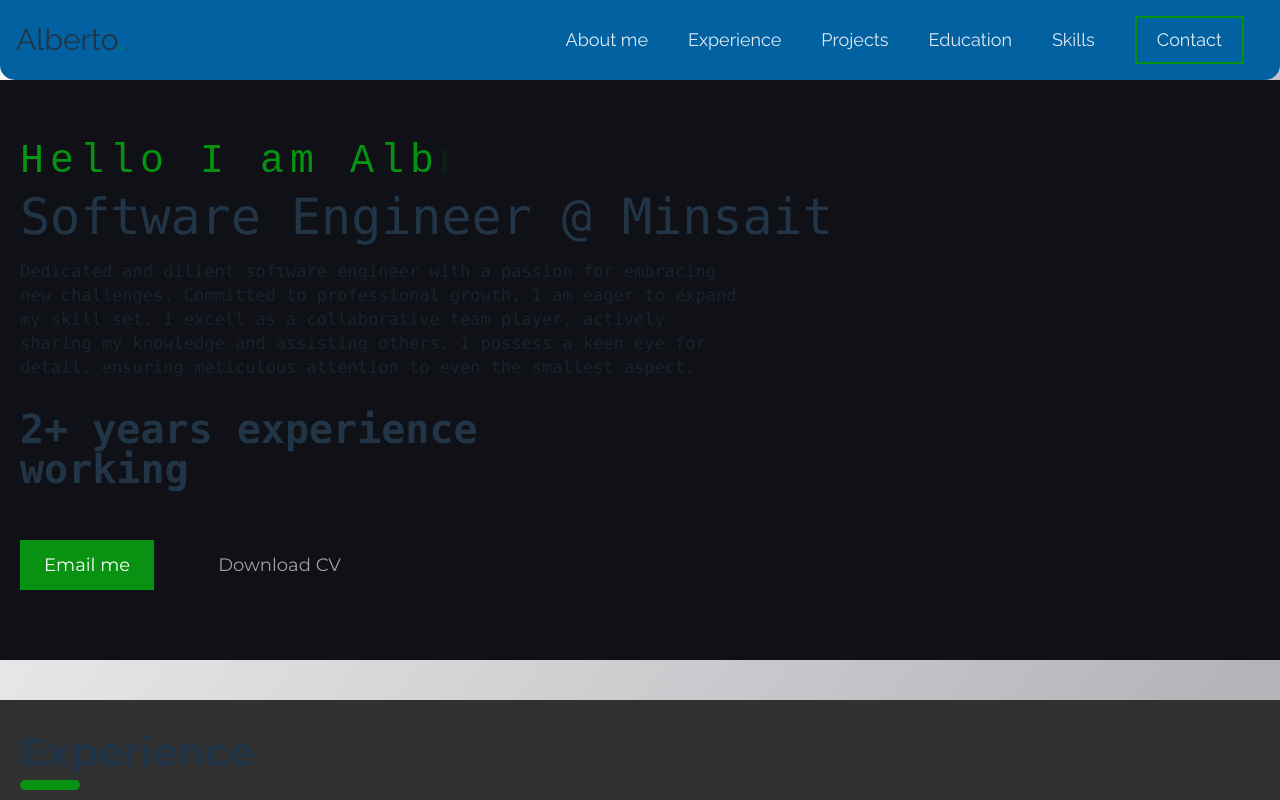
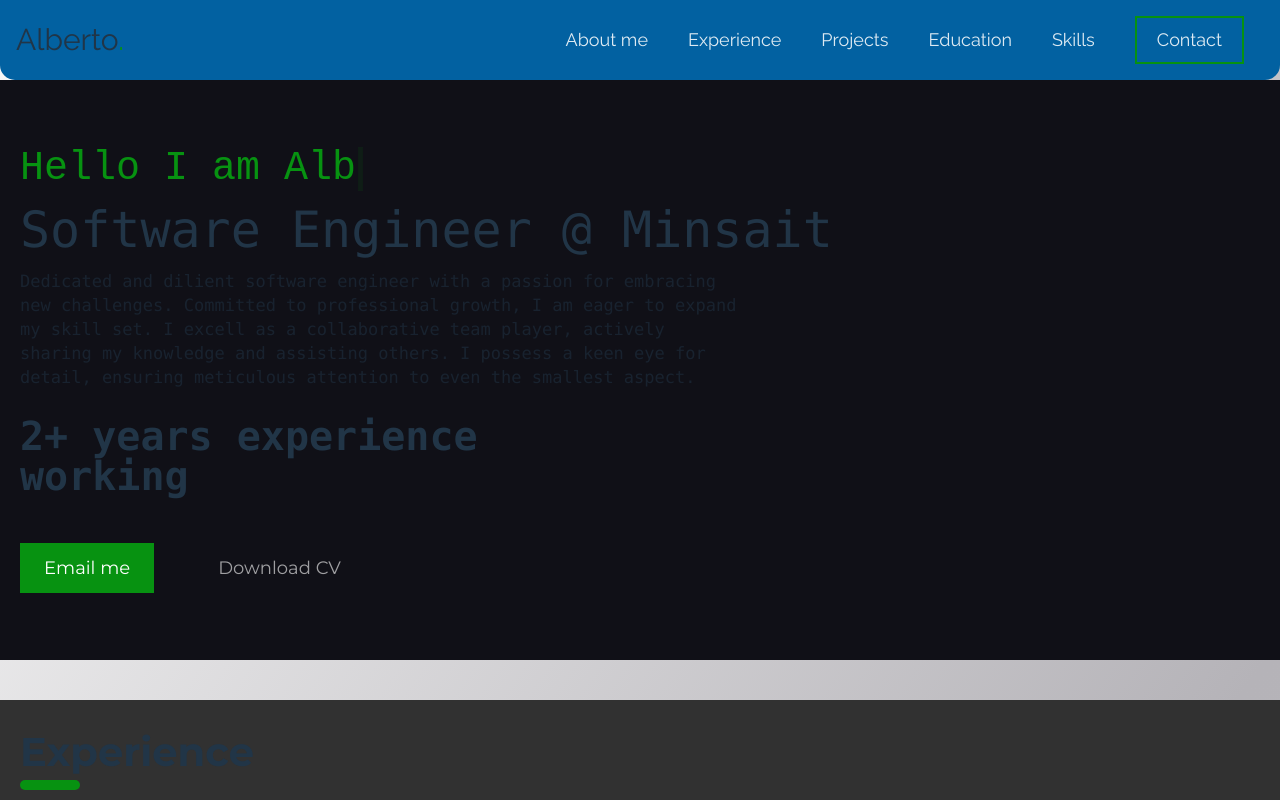
Before and after one commit to agarciadk/portfolio, a React (Vite) app: page / in a window 1280 px wide. Shown: the top 800 px of the page. Built offline with nearby package versions, Linux system fonts and the light colour scheme.

Commit message:
feat(Typewriter): update animation

```diff
--- a/src/components/Presentation/Typewriter.css
+++ b/src/components/Presentation/Typewriter.css
@@ -3,9 +3,7 @@
   display: block;
   font-family: monospace;
   font-size: 2em;
-  width: 55%;
-  letter-spacing: .15em; /* Adjust as needed */
-  white-space: nowrap; /* Keeps the content on a single line */
+  line-height: 2.2rem;
 }
 .input-wrapper > .placeholder {
   display: block;
```
